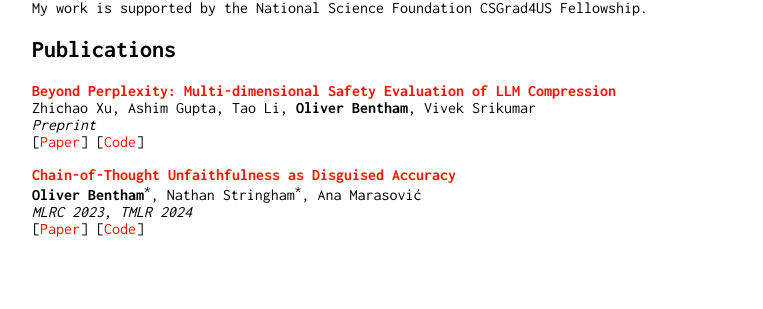
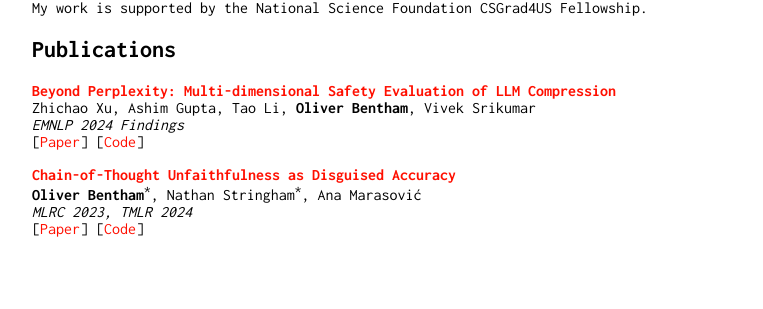
Before and after one commit to obentham/oliverbentham, a Jekyll site: the page built from index.md, in a window 1280 px wide. Shown: the part 300-609 px from the top of the page, without its empty margins (258-1021 px from the left). Built offline with Jekyll 4.4.1, drawn with Linux system fonts in a browser that asks for light colours.

Commit message:
beyond perplexity accepted to emnlp

```diff
--- a/index.md
+++ b/index.md
@@ -13,7 +13,7 @@
 
 <span class="paper-title">[**Beyond Perplexity: Multi-dimensional Safety Evaluation of LLM Compression**](https://arxiv.org/abs/2407.04965)</span> \\
 Zhichao Xu, Ashim Gupta, Tao Li, **Oliver Bentham**, Vivek Srikumar \\
-*Preprint* \\
+*EMNLP 2024 Findings* \\
 [[Paper](https://arxiv.org/abs/2407.04965)] [[Code](https://github.com/zhichaoxu-shufe/Beyond-Perplexity-Compression-Safety-Eval)]
 
 <span class="paper-title">[**Chain-of-Thought Unfaithfulness as Disguised Accuracy**](https://arxiv.org/abs/2402.14897)</span> \\
```
